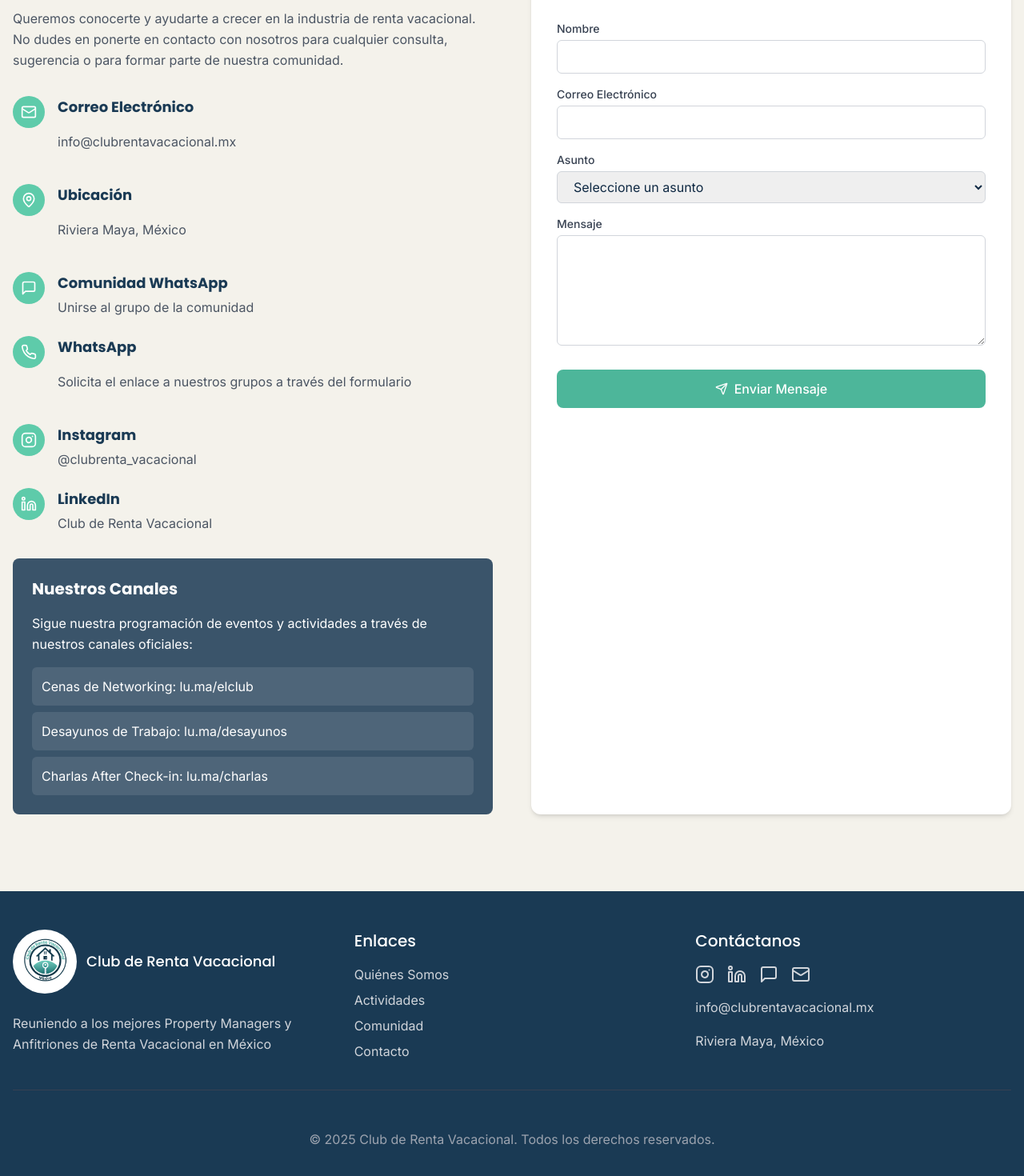
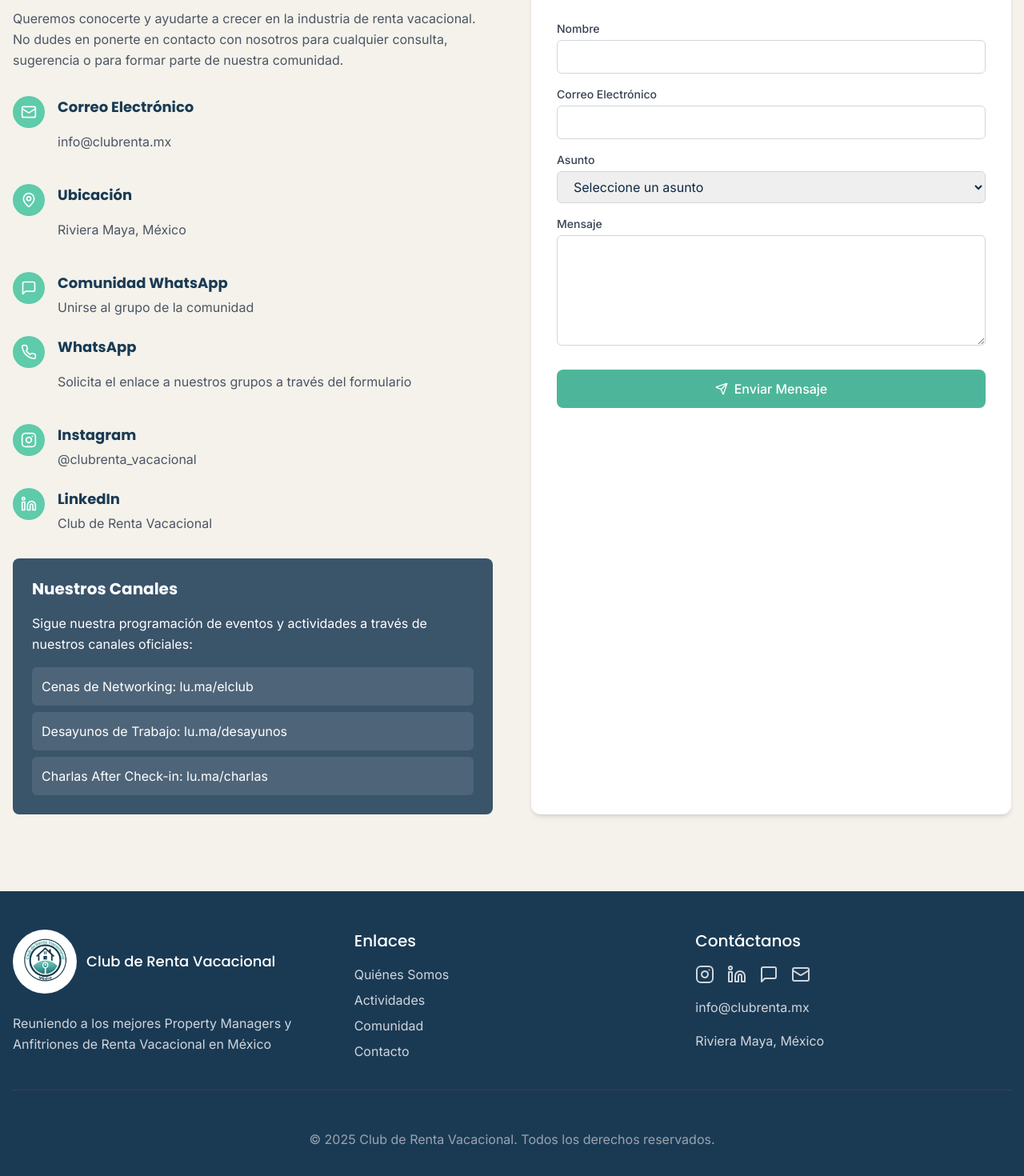
Before and after one commit to gorupicz/cahusamex, a React (Vite) app: page /contact in a window 1280 px wide. Shown: the part 806-2276 px from the top of the page at 80% size. Built offline with nearby package versions, Linux system fonts and the light colour scheme.

Commit message:
Fix: Update email address
Replaced the email address in the contact information with the new one.

```diff
--- a/src/components/Footer.tsx
+++ b/src/components/Footer.tsx
@@ -59,11 +59,11 @@ const Footer = () => {
               <a href="https://chat.whatsapp.com/JWT0uzy8k5V4auRfWE40T1" target="_blank" rel="noopener noreferrer" aria-label="WhatsApp Community">
                 <MessageSquare className="h-6 w-6 text-gray-300 hover:text-teal-light transition-colors" />
               </a>
-              <a href="mailto:info@clubrentavacacional.mx" aria-label="Email">
+              <a href="mailto:info@clubrenta.mx" aria-label="Email">
                 <Mail className="h-6 w-6 text-gray-300 hover:text-teal-light transition-colors" />
               </a>
             </div>
-            <p className="text-gray-300">info@clubrentavacacional.mx</p>
+            <p className="text-gray-300">info@clubrenta.mx</p>
             <p className="text-gray-300 mt-4">Riviera Maya, México</p>
           </div>
         </div>
--- a/src/pages/Contact.tsx
+++ b/src/pages/Contact.tsx
@@ -32,7 +32,7 @@ const Contact = () => {
                   </div>
                   <div>
                     <h3 className="text-lg font-bold text-navy mb-1">Correo Electrónico</h3>
-                    <p className="text-gray-600">info@clubrentavacacional.mx</p>
+                    <p className="text-gray-600">info@clubrenta.mx</p>
                   </div>
                 </div>
 
```
